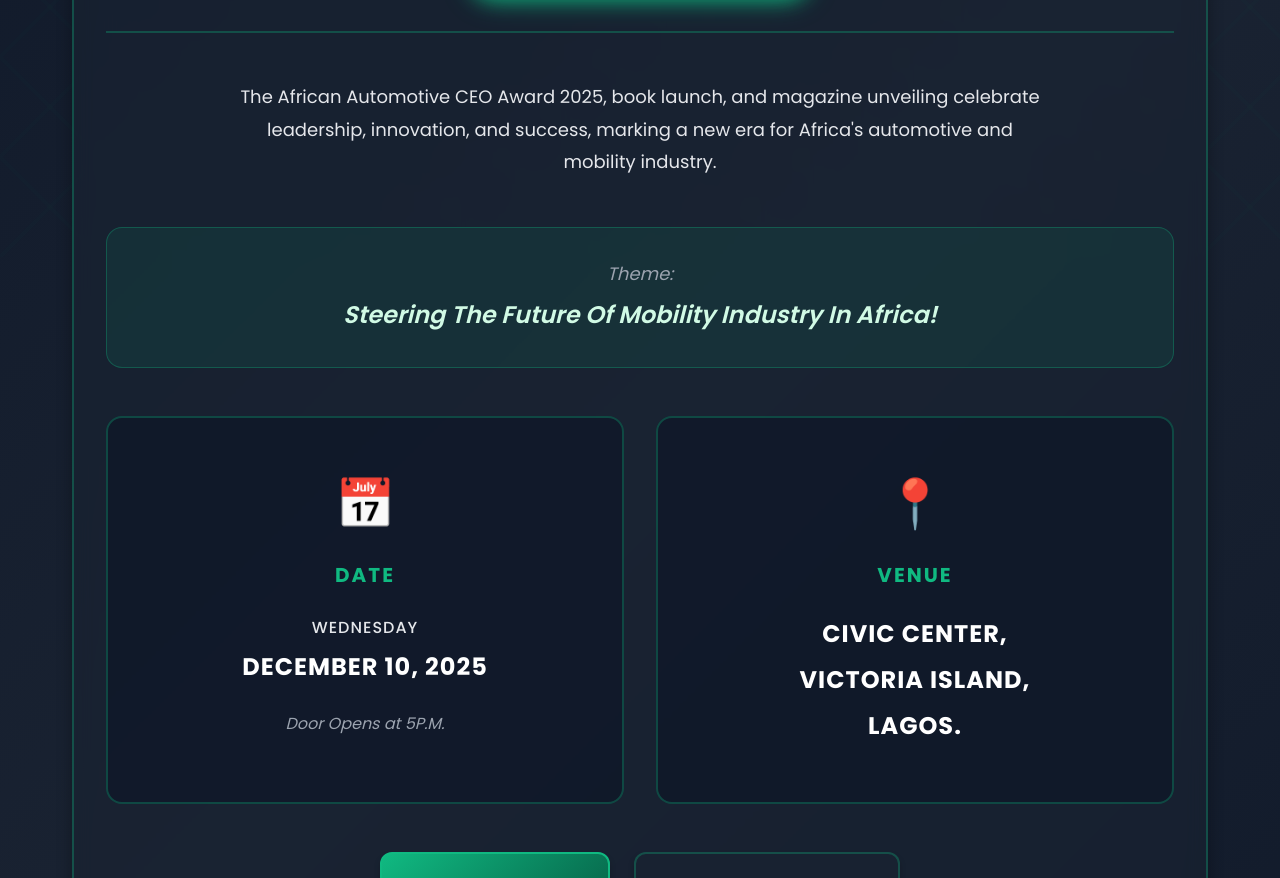
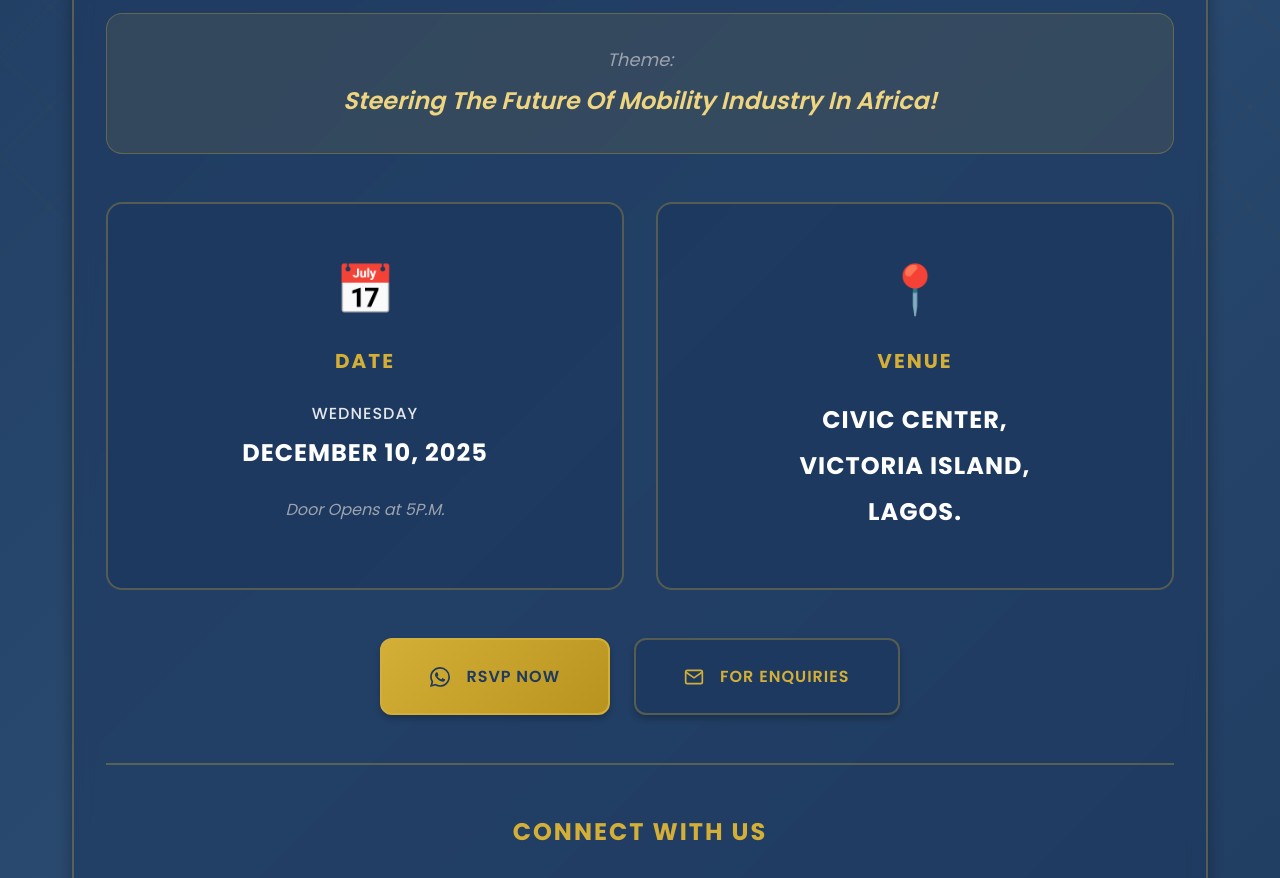
Before and after one commit to joshytheprogrammer/autohub_einvite, a plain HTML site: page index.html in a window 1280 px wide. Shown: the part 543-1421 px from the top of the page. Drawn offline with Linux system fonts and the light colour scheme.

Commit message:
made changes: ''

```diff
--- a/index.html
+++ b/index.html
@@ -18,9 +18,9 @@
     <!-- Main Container -->
     <div class="container">
         <!-- Header Section -->
-        <header class="header">
+        <!-- <header class="header">
             <img src="https://autohub.africa/logo.png" alt="AutoHub Africa Logo" class="logo">
-        </header>
+        </header> -->
 
         <!-- Main Content -->
         <main class="main-content">
--- a/styles.css
+++ b/styles.css
@@ -9,17 +9,17 @@
 }
 
 :root {
-    /* Color Palette - Green Theme (AutoHub Brand) */
-    --primary-navy: #0f1829;
-    --secondary-navy: #1a2332;
-    --accent-green: #10B981;
-    --accent-green-light: #D1FAE5;
-    --accent-green-dark: #065F46;
-    --accent-emerald: #059669;
+    /* Color Palette - Navy & Gold Theme (CEO Award Logo) */
+    --primary-navy: #1e3a5f;
+    --secondary-navy: #2a4a6f;
+    --accent-gold: #d4af37;
+    --accent-gold-light: #f0d580;
+    --accent-gold-dark: #b8941f;
+    --accent-gold-bright: #ffd700;
     --text-white: #ffffff;
     --text-light: #e5e7eb;
     --text-muted: #9ca3af;
-    --border-green: rgba(16, 185, 129, 0.3);
+    --border-gold: rgba(212, 175, 55, 0.3);
 
     /* Spacing */
     --spacing-xs: 0.5rem;
@@ -43,7 +43,7 @@
     --shadow-sm: 0 2px 4px rgba(0, 0, 0, 0.1);
     --shadow-md: 0 4px 6px rgba(0, 0, 0, 0.2);
     --shadow-lg: 0 10px 15px rgba(0, 0, 0, 0.3);
-    --shadow-green: 0 4px 20px rgba(16, 185, 129, 0.3);
+    --shadow-gold: 0 4px 20px rgba(212, 175, 55, 0.3);
 }
 
 html {
@@ -52,7 +52,7 @@ html {
 
 body {
     font-family: var(--font-body);
-    background: linear-gradient(135deg, #0f1829 0%, #1a2332 50%, #0f1829 100%);
+    background: linear-gradient(135deg, #1e3a5f 0%, #2a4a6f 50%, #1e3a5f 100%);
     color: var(--text-white);
     line-height: 1.6;
     min-height: 100vh;
@@ -71,8 +71,8 @@ body {
     width: 100%;
     height: 100%;
     background-image:
-        linear-gradient(45deg, transparent 48%, var(--border-green) 49%, var(--border-green) 51%, transparent 52%),
-        linear-gradient(-45deg, transparent 48%, var(--border-green) 49%, var(--border-green) 51%, transparent 52%);
+        linear-gradient(45deg, transparent 48%, var(--border-gold) 49%, var(--border-gold) 51%, transparent 52%),
+        linear-gradient(-45deg, transparent 48%, var(--border-gold) 49%, var(--border-gold) 51%, transparent 52%);
     background-size: 100px 100px;
     opacity: 0.05;
     pointer-events: none;
@@ -85,7 +85,7 @@ body {
     right: -50%;
     width: 100%;
     height: 100%;
-    background: radial-gradient(circle, rgba(16, 185, 129, 0.1) 0%, transparent 70%);
+    background: radial-gradient(circle, rgba(212, 175, 55, 0.1) 0%, transparent 70%);
     animation: shine 15s infinite ease-in-out;
     pointer-events: none;
     z-index: 0;
@@ -143,9 +143,9 @@ body {
    ============================================ */
 
 .main-content {
-    background: rgba(26, 35, 50, 0.6);
+    background: rgba(30, 58, 95, 0.6);
     backdrop-filter: blur(10px);
-    border: 2px solid var(--border-green);
+    border: 2px solid var(--border-gold);
     border-radius: var(--radius-xl);
     padding: var(--spacing-2xl) var(--spacing-lg);
     box-shadow: var(--shadow-lg);
@@ -160,14 +160,14 @@ body {
     text-align: center;
     margin-bottom: var(--spacing-xl);
     padding-bottom: var(--spacing-lg);
-    border-bottom: 2px solid var(--border-green);
+    border-bottom: 2px solid var(--border-gold);
 }
 
 .event-title {
     font-family: var(--font-heading);
     font-size: clamp(2rem, 6vw, 3.5rem);
     font-weight: 700;
-    color: var(--accent-green);
+    color: var(--accent-gold);
     line-height: 1.2;
     margin-bottom: var(--spacing-lg);
     text-transform: uppercase;
@@ -181,23 +181,23 @@ body {
 
 .organizer-badge {
     display: inline-block;
-    background: linear-gradient(135deg, var(--accent-green) 0%, var(--accent-green-dark) 100%);
-    color: var(--text-white);
+    background: linear-gradient(135deg, var(--accent-gold) 0%, var(--accent-gold-dark) 100%);
+    color: var(--primary-navy);
     font-weight: 700;
     font-size: clamp(1rem, 2.5vw, 1.25rem);
     padding: var(--spacing-sm) var(--spacing-xl);
     border-radius: var(--radius-xl);
     letter-spacing: 2px;
-    box-shadow: var(--shadow-green);
+    box-shadow: var(--shadow-gold);
     animation: glow 2s ease-in-out infinite alternate;
 }
 
 @keyframes glow {
     from {
-        box-shadow: 0 0 10px rgba(16, 185, 129, 0.5), 0 0 20px rgba(16, 185, 129, 0.3);
+        box-shadow: 0 0 10px rgba(212, 175, 55, 0.5), 0 0 20px rgba(212, 175, 55, 0.3);
     }
     to {
-        box-shadow: 0 0 20px rgba(16, 185, 129, 0.8), 0 0 30px rgba(16, 185, 129, 0.5);
+        box-shadow: 0 0 20px rgba(212, 175, 55, 0.8), 0 0 30px rgba(212, 175, 55, 0.5);
     }
 }
 
@@ -227,9 +227,9 @@ body {
     text-align: center;
     margin-bottom: var(--spacing-xl);
     padding: var(--spacing-lg);
-    background: rgba(16, 185, 129, 0.1);
+    background: rgba(212, 175, 55, 0.1);
     border-radius: var(--radius-lg);
-    border: 1px solid var(--border-green);
+    border: 1px solid var(--border-gold);
 }
 
 .theme-label {
@@ -243,7 +243,7 @@ body {
     font-family: var(--font-heading);
     font-style: italic;
     font-size: clamp(1.25rem, 3vw, 1.5rem);
-    color: var(--accent-green-light);
+    color: var(--accent-gold-light);
     font-weight: 600;
 }
 
@@ -268,8 +268,8 @@ body {
 }
 
 .detail-card {
-    background: rgba(15, 24, 41, 0.8);
-    border: 2px solid var(--border-green);
+    background: rgba(30, 58, 95, 0.8);
+    border: 2px solid var(--border-gold);
     border-radius: var(--radius-lg);
     padding: var(--spacing-xl);
     text-align: center;
@@ -285,7 +285,7 @@ body {
     left: -100%;
     width: 100%;
     height: 100%;
-    background: linear-gradient(90deg, transparent, rgba(16, 185, 129, 0.1), transparent);
+    background: linear-gradient(90deg, transparent, rgba(212, 175, 55, 0.1), transparent);
     transition: left 0.5s ease;
 }
 
@@ -295,8 +295,8 @@ body {
 
 .detail-card:hover {
     transform: translateY(-5px);
-    box-shadow: var(--shadow-green);
-    border-color: var(--accent-green);
+    box-shadow: var(--shadow-gold);
+    border-color: var(--accent-gold);
 }
 
 .detail-icon {
@@ -307,7 +307,7 @@ body {
 .detail-title {
     font-family: var(--font-heading);
     font-size: 1.25rem;
-    color: var(--accent-green);
+    color: var(--accent-gold);
     margin-bottom: var(--spacing-md);
     text-transform: uppercase;
     letter-spacing: 2px;
@@ -384,15 +384,15 @@ body {
 }
 
 .btn-primary {
-    background: linear-gradient(135deg, var(--accent-green) 0%, var(--accent-green-dark) 100%);
-    color: var(--text-white);
-    border-color: var(--accent-green);
+    background: linear-gradient(135deg, var(--accent-gold) 0%, var(--accent-gold-dark) 100%);
+    color: var(--primary-navy);
+    border-color: var(--accent-gold);
 }
 
 .btn-primary:hover {
     transform: translateY(-2px);
-    box-shadow: var(--shadow-green), 0 8px 16px rgba(16, 185, 129, 0.4);
-    background: linear-gradient(135deg, var(--accent-emerald) 0%, var(--accent-green) 100%);
+    box-shadow: var(--shadow-gold), 0 8px 16px rgba(212, 175, 55, 0.4);
+    background: linear-gradient(135deg, var(--accent-gold-light) 0%, var(--accent-gold) 100%);
 }
 
 .btn-primary:active {
@@ -400,14 +400,14 @@ body {
 }
 
 .btn-secondary {
-    background: rgba(26, 35, 50, 0.8);
-    color: var(--accent-green);
-    border-color: var(--border-green);
+    background: rgba(30, 58, 95, 0.8);
+    color: var(--accent-gold);
+    border-color: var(--border-gold);
 }
 
 .btn-secondary:hover {
-    background: rgba(16, 185, 129, 0.1);
-    border-color: var(--accent-green);
+    background: rgba(212, 175, 55, 0.1);
+    border-color: var(--accent-gold);
     transform: translateY(-2px);
     box-shadow: var(--shadow-lg);
 }
@@ -423,13 +423,13 @@ body {
 .social-section {
     text-align: center;
     padding-top: var(--spacing-xl);
-    border-top: 2px solid var(--border-green);
+    border-top: 2px solid var(--border-gold);
 }
 
 .social-title {
     font-family: var(--font-heading);
     font-size: clamp(1.25rem, 3vw, 1.5rem);
-    color: var(--accent-green);
+    color: var(--accent-gold);
     margin-bottom: var(--spacing-lg);
     text-transform: uppercase;
     letter-spacing: 2px;
@@ -450,9 +450,9 @@ body {
     width: 50px;
     height: 50px;
     border-radius: 50%;
-    background: rgba(26, 35, 50, 0.8);
-    border: 2px solid var(--border-green);
-    color: var(--accent-green);
+    background: rgba(30, 58, 95, 0.8);
+    border: 2px solid var(--border-gold);
+    color: var(--accent-gold);
     transition: all 0.3s ease;
     text-decoration: none;
 }
@@ -463,11 +463,11 @@ body {
 }
 
 .social-link:hover {
-    background: var(--accent-green);
-    color: var(--text-white);
-    border-color: var(--accent-green);
+    background: var(--accent-gold);
+    color: var(--primary-navy);
+    border-color: var(--accent-gold);
     transform: translateY(-5px) scale(1.1);
-    box-shadow: var(--shadow-green);
+    box-shadow: var(--shadow-gold);
 }
 
 /* ============================================
@@ -488,7 +488,7 @@ body {
     font-family: var(--font-heading);
     font-size: 1.5rem;
     font-weight: 700;
-    color: var(--accent-green);
+    color: var(--accent-gold);
     letter-spacing: 3px;
 }
 
```
Also changed, not shown: 1 other file.
